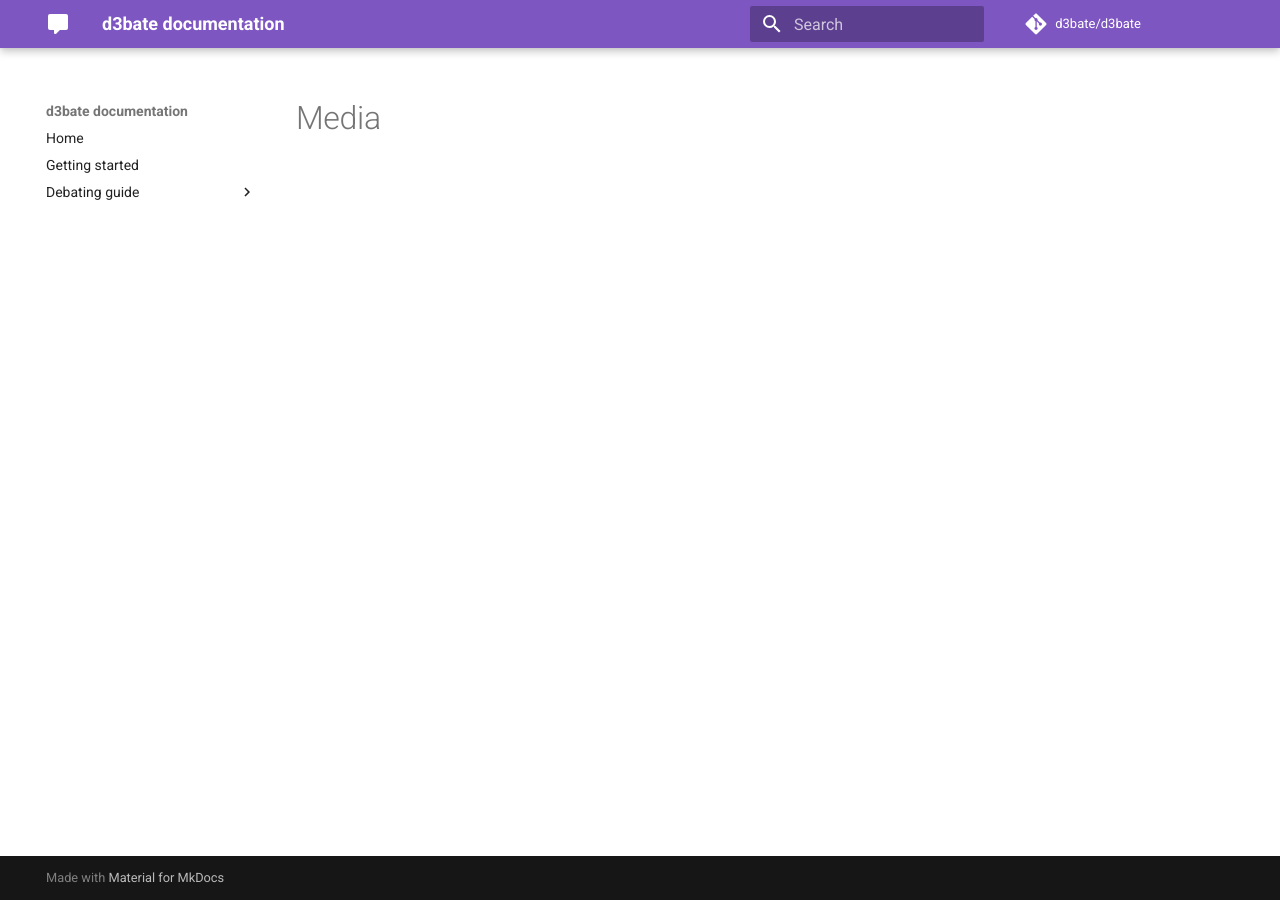
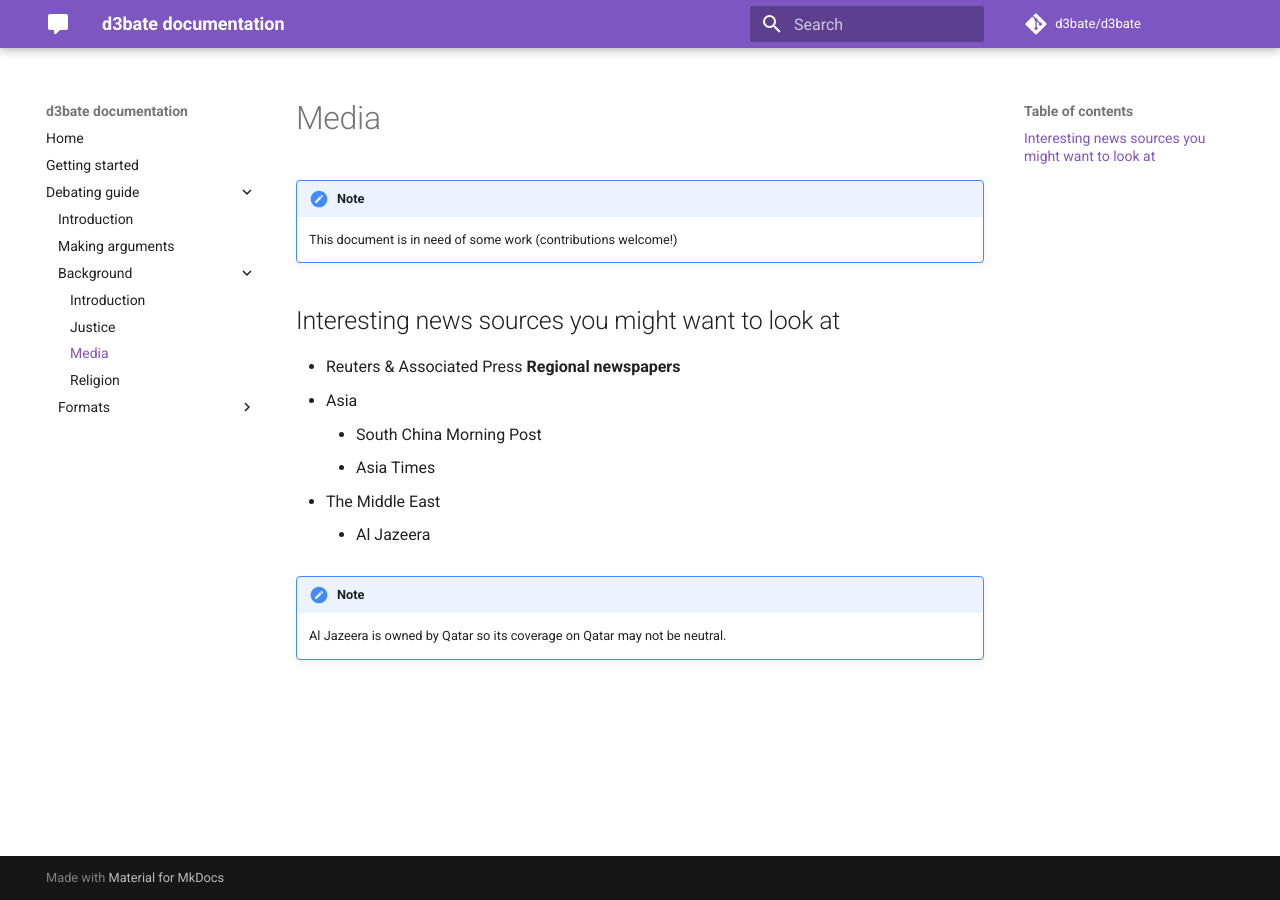
Before and after one commit to d3bate/d3bate, an MkDocs documentation site: the page built from docs/howto/background/media.md, in a window 1280 px wide. Built offline with MkDocs 1.6.1 and Material for MkDocs 9.7.7, drawn with Linux system fonts in a browser that asks for light colours; comment, search, counter and statistics services are not loaded.

Commit message:
Added section on media to navbar

```diff
--- a/docs/howto/background/media.md
+++ b/docs/howto/background/media.md
@@ -1 +1,15 @@
 # Media
+!!! note
+    This document is in need of some work (contributions welcome!)
+
+## Interesting news sources you might want to look at
+* Reuters & Associated Press
+**Regional newspapers**
+* Asia
+    * South China Morning Post
+    * Asia Times
+* The Middle East
+    * Al Jazeera
+
+!!! note
+    Al Jazeera is owned by Qatar so its coverage on Qatar may not be neutral.
--- a/mkdocs.yml
+++ b/mkdocs.yml
@@ -46,6 +46,7 @@ nav:
       - Background:
           - Introduction: howto/background/index.md
           - Justice: howto/background/justice.md
+          - Media: howto/background/media.md
           - Religion: howto/background/religion.md
       - Formats:
           - British Parliamentary: howto/formats/bp.md
```
